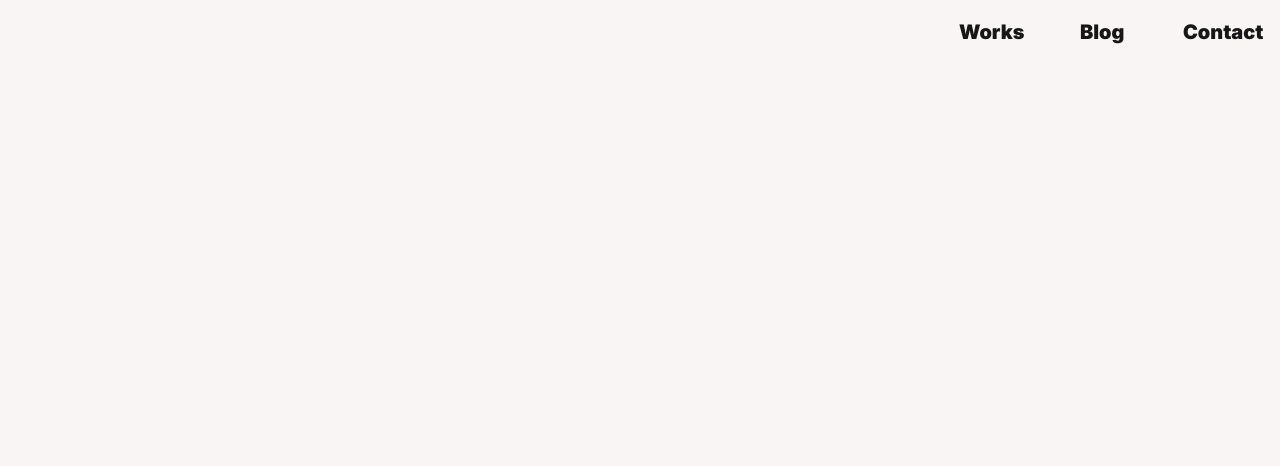
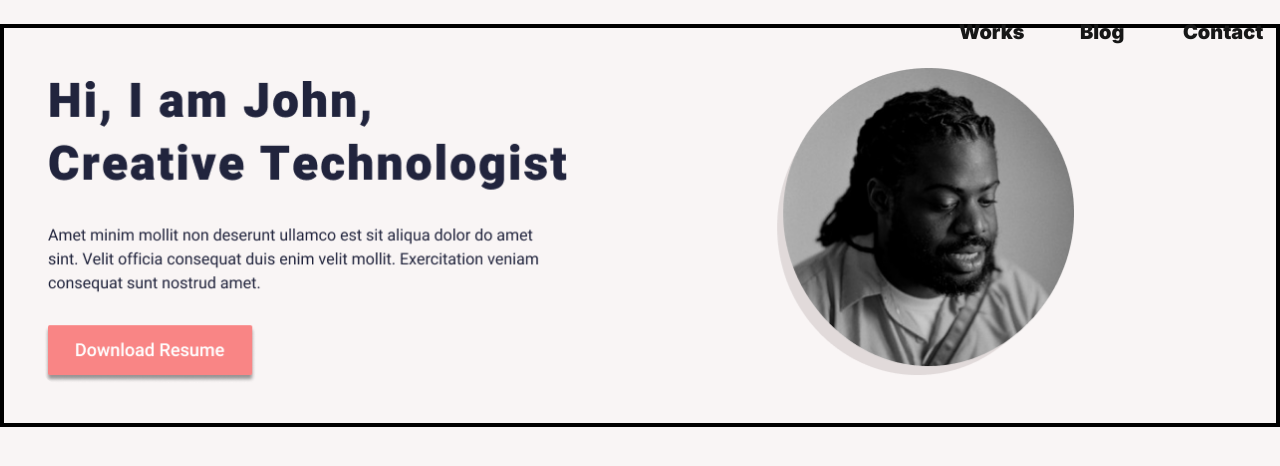
Before and after one commit to MuhammadAriyan/Assingment_4-Figma-design-into-HTML, a Next.js app: page / in a window 1280 px wide. Shown: the top 466 px of the page. Built offline with nearby package versions, Linux system fonts and the light colour scheme.

Commit message:
updated files

```diff
--- a/app/globals.css
+++ b/app/globals.css
@@ -36,7 +36,10 @@ body {
     text-wrap: balance;
   }
 }
-
+.hHero{
+  font-weight: 1000;
+  font-size: xx-large;
+}
 nav{
   width: 100%;
  height: 24px;
--- a/app/page.tsx
+++ b/app/page.tsx
@@ -1,6 +1,7 @@
 import React from 'react'
 import '@/app/globals.css'
 import Link from 'next/link'
+import Image from 'next/image'
 const page = () => {
   return (
     <main className='mainbody'>
@@ -11,6 +12,9 @@ const page = () => {
           <li id='ContactLi'><Link href={''}>Contact</Link></li>
         </ul>
       </nav>
+      <section className=" flex items-center border-4 border-black " >
+          <Image className=' rounded-xl m-[40px]' width={1030} height={308} alt='hero' src={'/hero-section.png'}/>
+      </section>
     </main>
   )
 }
```
Also changed, not shown: public/hero-section.png (added), public/hero.png (added).
